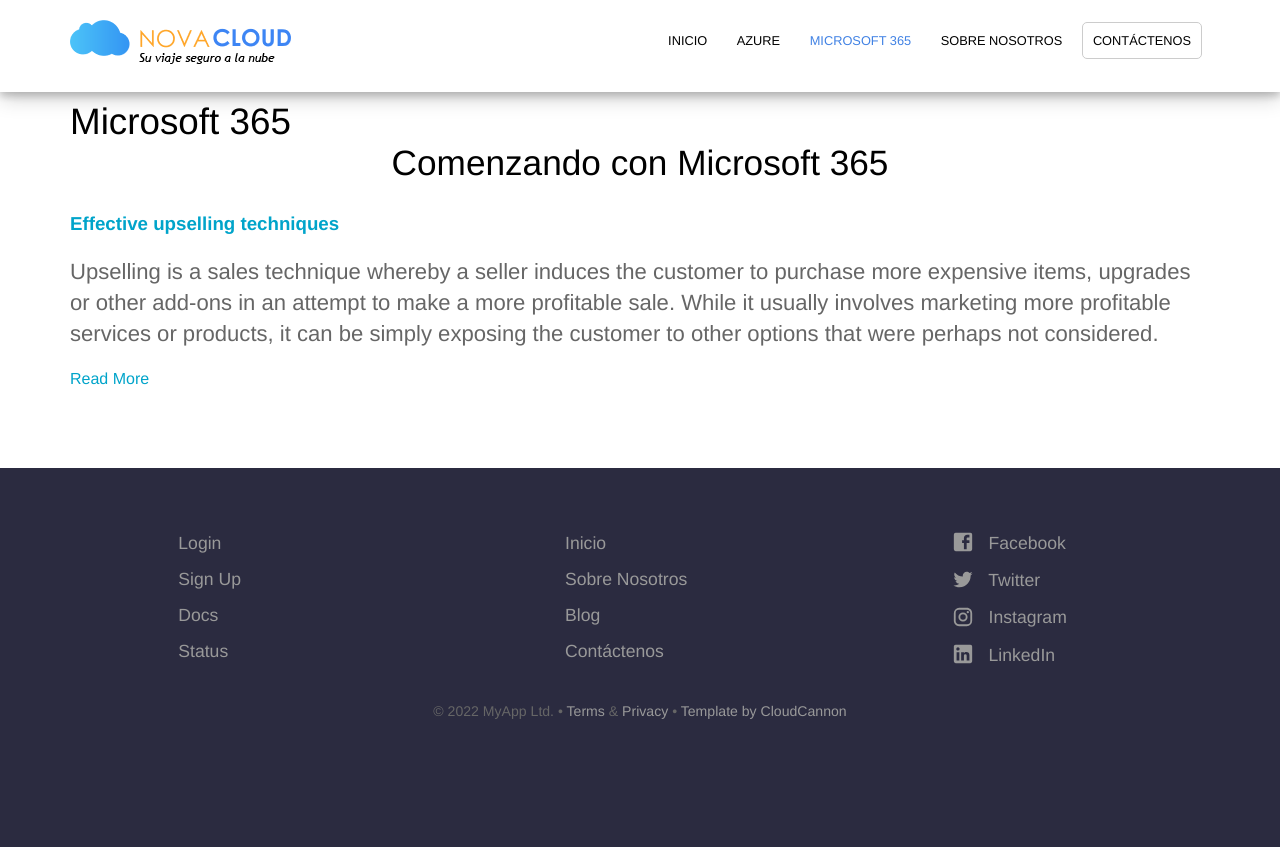
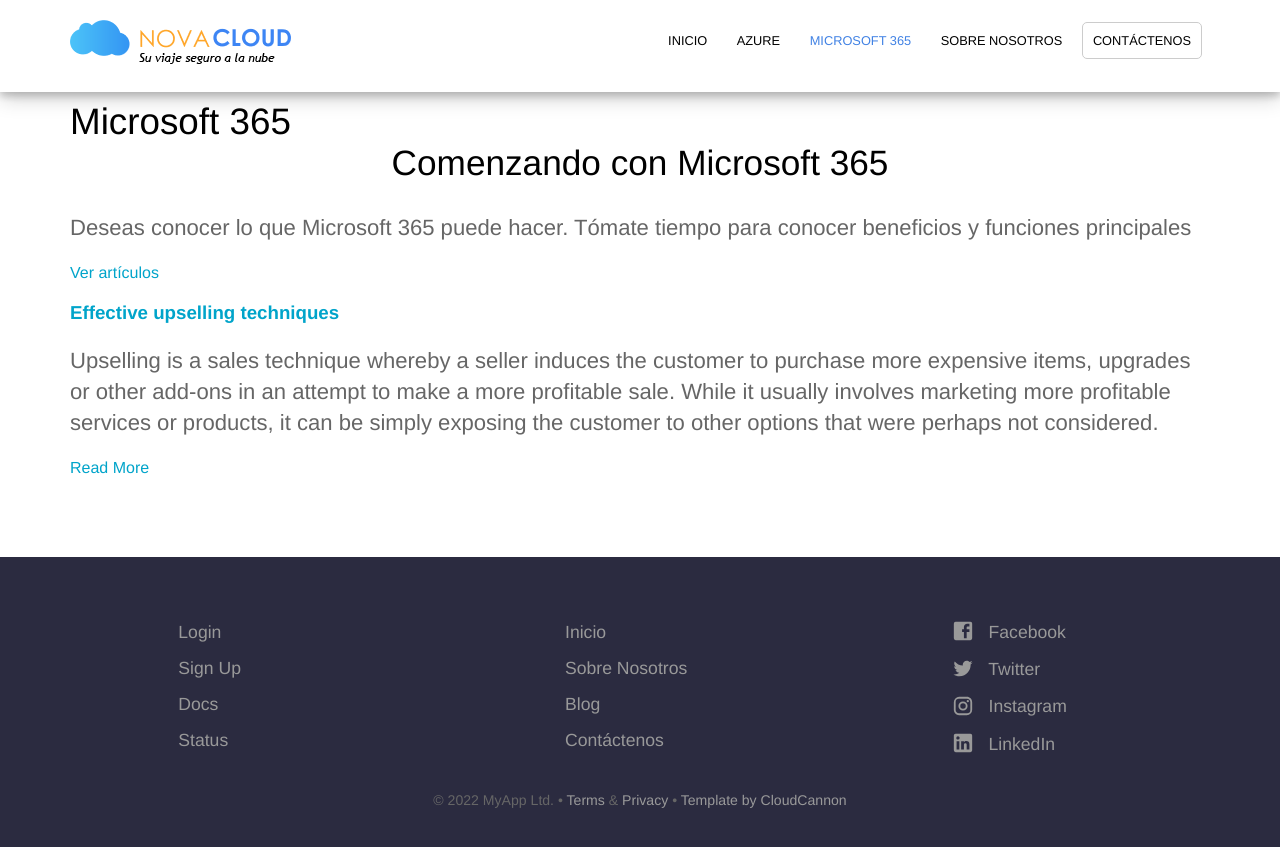
Before and after one commit to nova-cloud/nova-cloud.github.io, a Jekyll site: the page built from microsoft-365.html, in a window 1280 px wide. Shown: the top 847 px of the page. Built offline with Jekyll 4.4.1, drawn with Linux system fonts in a browser that asks for light colours; a script that is not in the unit is left out.

Commit message:
crear archive artículos m365

```diff
--- a/microsoft-365.html
+++ b/microsoft-365.html
@@ -11,6 +11,15 @@ title: Posts about "Microsoft 365"
 
   {% if post.tags contains "comenzando" %}
   <h2>Comenzando con Microsoft 365</h2>
+  <div>
+    <p>Deseas conocer lo que Microsoft 365 puede hacer. Tómate tiempo para conocer beneficios y funciones principales
+    </p>
+  </div>
+
+  <div>
+    <a href="{{ site.baseurl }}/{{ category }}/ {{ tag }}/"> Ver artículos</a>
+  </div>
+
   <article class="post">
     <h3>
       <a href="{{ site.baseurl }}{{ post.url }}">{{ post.title }}</a>
```
Also changed, not shown: m365-comenzando.html (added, +37 -0 lines).
